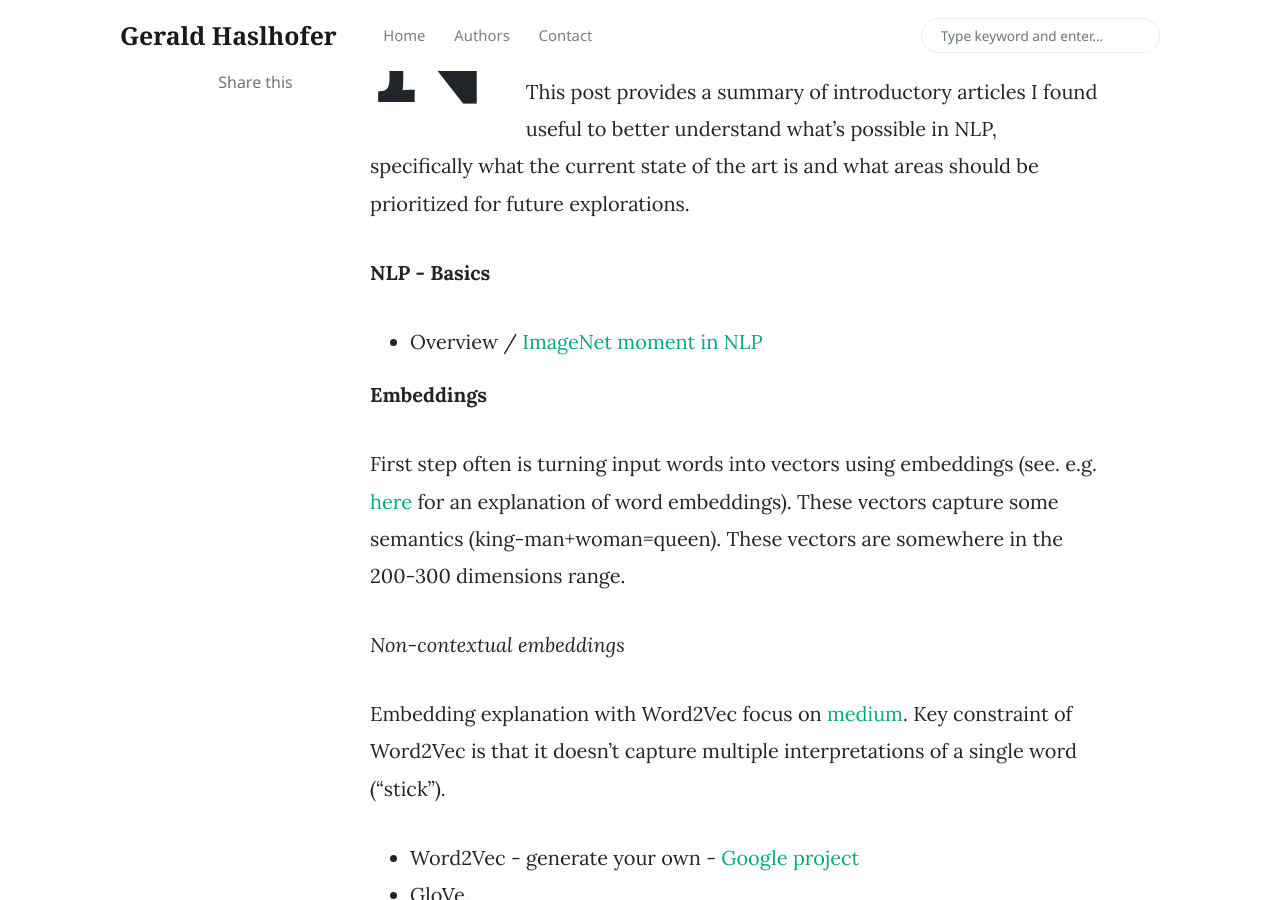
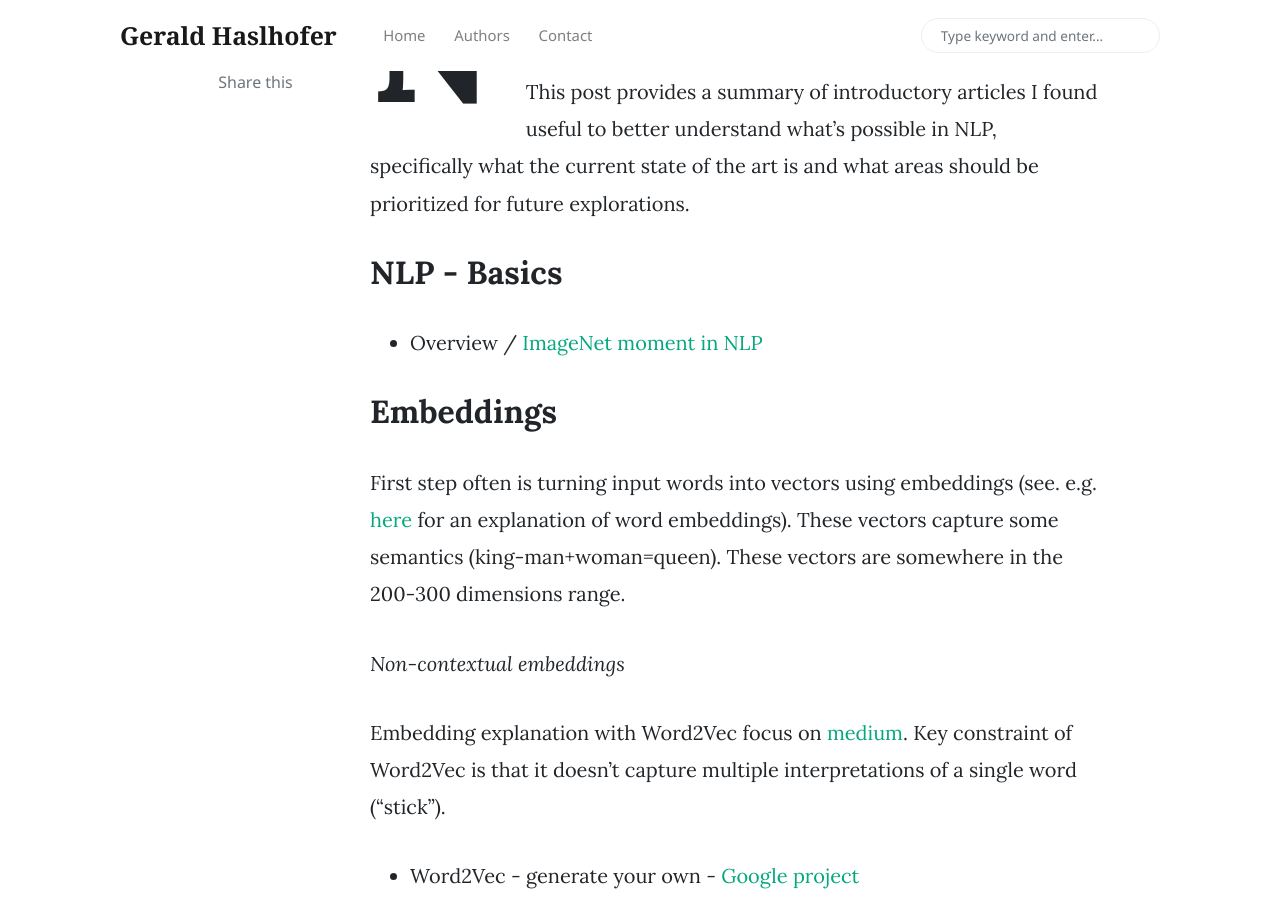
Before and after one commit to haslhofer/haslhofer.github.io, a Jekyll site: the page built from _posts/2019-11-29-nlp-introduction.md, in a window 1280 px wide and 900 px high, scrolled down 567 px. Built offline with Jekyll 4.4.1, drawn with Linux system fonts in a browser that asks for light colours; nearby versions of some CDN libraries; comment, search, counter and statistics services are not loaded.

```diff
--- a/_posts/2019-11-29-nlp-introduction.md
+++ b/_posts/2019-11-29-nlp-introduction.md
@@ -11,10 +11,10 @@ Natural language processing - introduction  and state-of-the-art
 
 This post provides a summary of introductory articles I found useful to better understand what's possible in NLP, specifically what the current state of the art is and what areas should be prioritized for future explorations.
 
-**NLP - Basics**
+## NLP - Basics
 * Overview / [ImageNet moment in NLP](https://ruder.io/nlp-imagenet/)
 
-**Embeddings**
+## Embeddings
 
 First step often is turning input words into vectors using embeddings (see. e.g. [here](https://machinelearningmastery.com/what-are-word-embeddings/) for an explanation of word embeddings). These vectors capture some semantics (king-man+woman=queen). These vectors are somewhere in the 200-300 dimensions range.
 
@@ -29,11 +29,11 @@ First step often is turning input words into vectors using embeddings (see. e.g.
   Contextualized word embeddings factor in multiple interpretations of words. ELMo uses bi-directional LSTM to create embeddings based on the context of words.
 * Video about using sentence embedding [for fact checking](https://www.youtube.com/watch?v=ddf0lgPCoSo)
 
-**Attention**
+## Attention
 
 [Overview](https://jalammar.github.io/visualizing-neural-machine-translation-mechanics-of-seq2seq-models-with-attention/) and original paper ["Attention is all you need"](https://arxiv.org/pdf/1706.03762.pdf). Basic premise is that enabling the neural network to pay attention to a specific subset of hidden states leads to better results.
 
-**Transformers**
+## Transformers
 
 * Basics - *Transformer* Great high level [overview](http://jalammar.github.io/illustrated-transformer/). Originally introduced in ["Attention is all you need"](https://arxiv.org/pdf/1706.03762.pdf).
 Fully annotated code to the paper from Harvard NLP group is [here](http://nlp.seas.harvard.edu/2018/04/03/attention.html).
@@ -80,16 +80,16 @@ BERT model is modified only slightly during the training phase (details in the g
 
 * VideoBERT: A joint model for video and language representation learning [Sep 2019]. Uses pre-trained video ConvNet (TBD) to extract features - in their example S3D (TBD) - separable temporal convolutions to an Inception network backbone (TBD). Further reading:
 
-  *Christian Szegedy, Wei Liu, Yangqing Jia, Pierre Sermanet,
+  `Christian Szegedy, Wei Liu, Yangqing Jia, Pierre Sermanet,
 Scott E. Reed, Dragomir Anguelov, Dumitru Erhan, Vincent
 Vanhoucke, and Andrew Rabinovich. Going deeper with
-convolutions. arXiv preprint arXiv:1409.4842, 2014.*
+convolutions. arXiv preprint arXiv:1409.4842, 2014.`
 
-**Implementation**
+## Implementation
 * Getting a big model into [production](https://medium.com/huggingface/scaling-a-massive-state-of-the-art-deep-learning-model-in-production-8277c5652d5f)
 
-**Self improvement / learning**
+## Self improvement / learning
 * Learning course for [GAN](https://developers.google.com/machine-learning/gan/) from Google
 
-**Data-sets**
+## Data-sets
 * Stanford [sentiment data set](https://nlp.stanford.edu/sentiment/)
```
